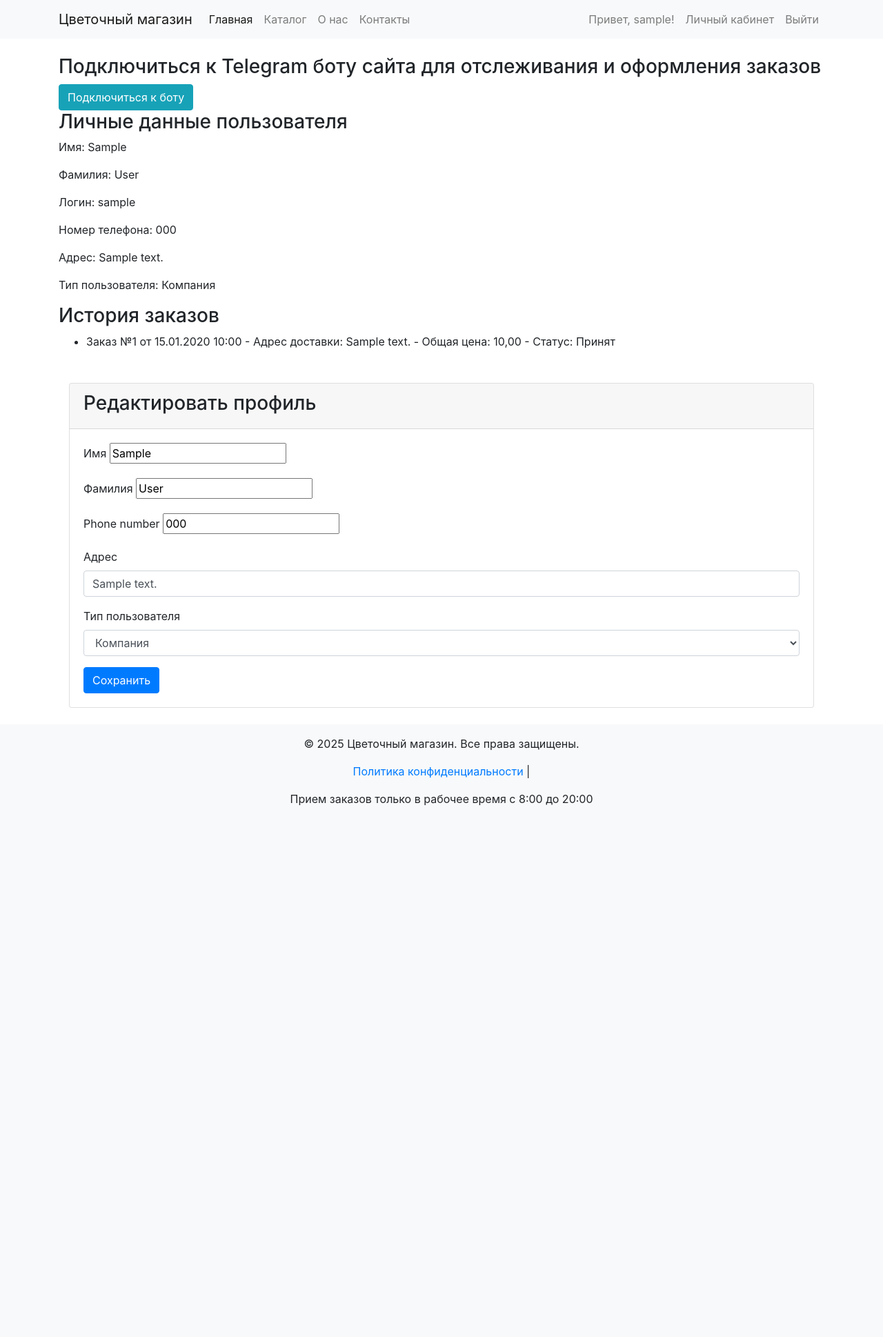
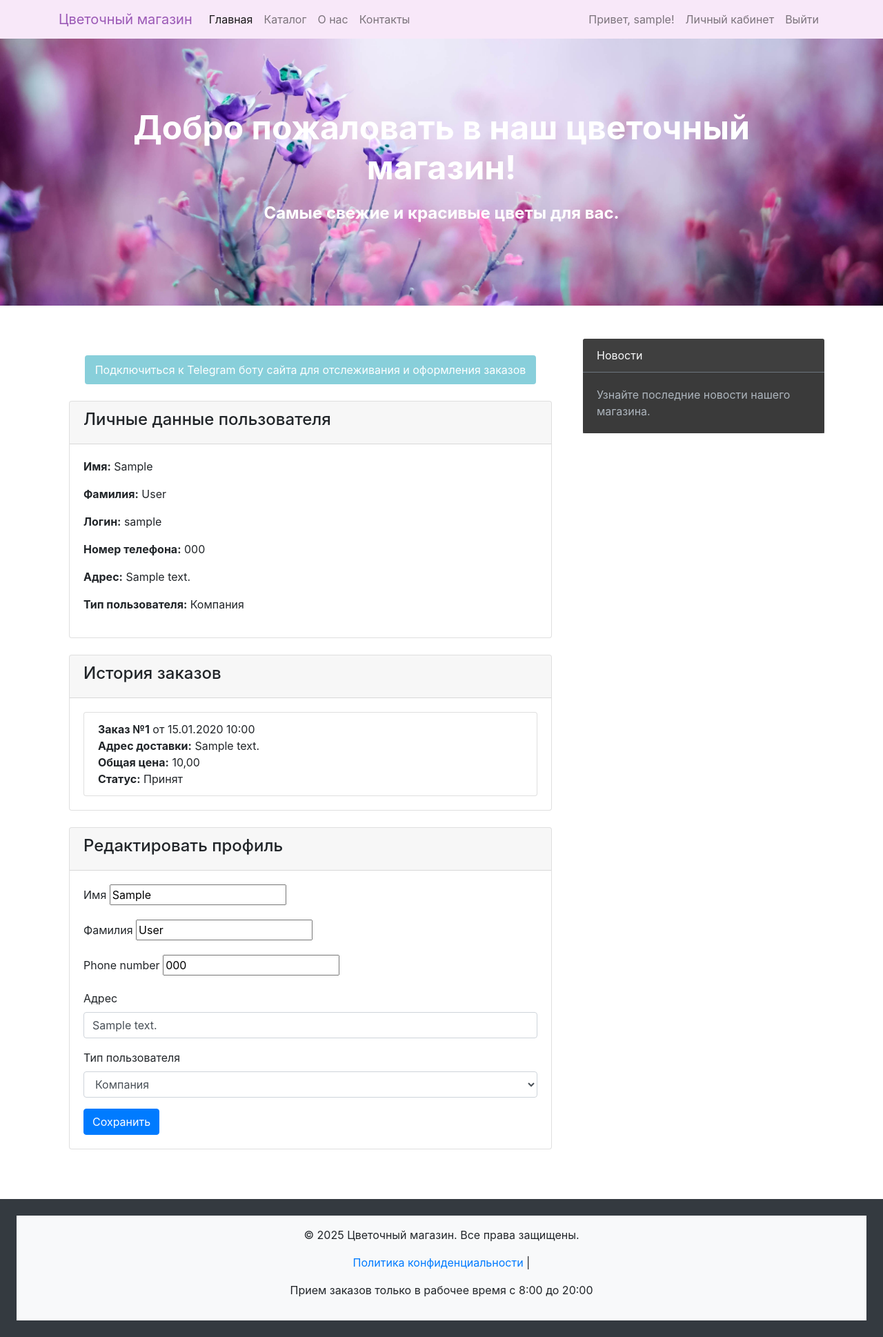
Before and after one commit to Sophiya-ai/FlowerDelivery, a Django app: page /order_history/ in a window 1280 px wide. Shown: the whole page at 69% size. Before the commit the page ends 1168 px from the top, so only its background shows below. Run offline with Django 5.2, Linux system fonts and the light colour scheme; a user stored in the database is signed in; tables that the repository leaves empty hold one stand-in row (values such as "Sample post"); some libraries are stand-ins or nearby versions.

Commit message:
style of the base and navbar

```diff
--- /dev/null
+++ b/website/static/shop/css/style.css
@@ -0,0 +1,99 @@
+/* Стилизация кнопки подключения к Telegram */
+.btn-bordered {
+    border-width: 3px; /* Толщина ободка */
+    border-style: solid;
+    border-color: #17a2b8;
+}
+
+.btn-blinking {
+    animation: blinking 1.5s infinite;
+}
+
+@keyframes blinking {
+    0%, 100% {
+        opacity: 1;
+    }
+    50% {
+        opacity: 0.5;
+    }
+}
+
+/* Стилизация главного экрана */
+.hero h1 {
+            font-size: 3rem;
+            margin-bottom: 20px;
+        }
+.hero p {
+            font-size: 1.5rem;
+        }
+
+/* Стилизация меню */
+.navbar-light {
+        background-color: #f8e8f9; /* Soft pink background */
+    }
+.navbar-light .navbar-brand,
+.navbar-light .nav-link {
+        color: #9b59b6; /* Violet color for text */
+    }
+.navbar-light .nav-link:hover {
+        color: #6c3483; /* Darker violet on hover */
+    }
+.navbar-light .navbar-toggler {
+        border-color: #9b59b6; /* Violet color for the toggler */
+    }
+
+/* используем один элемент `span` и два псевдоэлемента `::before` и `::after` для создания трех полосок,
+которые визуально напоминают иконку меню. Полоски располагаются на разных вертикальных уровнях
+(`top: 7px`, `top: 15px`, и `top: 23px`) внутри контейнера размером 30x30 пикселей.
+Цвет полосок задан с помощью `background-color` */
+.navbar-light .navbar-toggler-icon {
+    display: inline-block;
+    width: 30px;
+    height: 30px;
+    position: relative;
+}
+
+.navbar-light .navbar-toggler-icon::before,
+.navbar-light .navbar-toggler-icon::after,
+.navbar-light .navbar-toggler-icon span {
+    content: '';
+    display: block;
+    width: 100%;
+    height: 4px;
+    background-color: rgba(91, 44, 111, 1);
+    position: absolute;
+    left: 0;
+    transition: all 0.2s;
+}
+
+.navbar-light .navbar-toggler-icon::before {
+    top: 7px;
+}
+
+.navbar-light .navbar-toggler-icon span {
+    top: 15px;
+}
+
+.navbar-light .navbar-toggler-icon::after {
+    top: 23px;
+}
+
+/* Боковая панель главной страницы */
+.sidebar-card {
+    background-color: rgba(50, 50, 50, 0.8); /* Дымчатый фон */
+    color: #f8f9fa; /* Светлый текст */
+    border: none; /* Убираем стандартную границу */
+}
+
+.sidebar-card-header {
+    background-color: rgba(60, 60, 60, 0.9); /* Темный дымчатый цвет для заголовка */
+    border-bottom: 1px solid #6c757d; /* Легкая граница под заголовком */
+}
+
+.sidebar-card-body {
+    background-color: rgba(50, 50, 50, 0.8); /* Дымчатый фон для тела карты */
+}
+
+.sidebar-card-text {
+    color: #adb5bd; /* Светло-серый текст для контраста */
+}
--- a/website/templates/shop/base.html
+++ b/website/templates/shop/base.html
@@ -8,21 +8,54 @@
     <title>{% block title %}Цветочный магазин{% endblock %}</title>
     <link rel="stylesheet" href="https://stackpath.bootstrapcdn.com/bootstrap/4.5.2/css/bootstrap.min.css">
     <link rel="stylesheet" href="{% static 'shop/css/style.css' %}">
+    <style>
+        .hero {
+            background: url("{% static 'shop/img/flowers.jpg' %}") no-repeat center center;
+            background-size: cover;
+            color: white;
+            padding: 100px 0;
+            text-align: center;
+        }
+    </style>
 </head>
 <body>
     <header>
         {% include 'shop/repeated_fragments/navbar.html' %}
     </header>
 
-    <main class="container mt-4">
+    <section class="hero">
+        <div class="container">
+            <h1><strong>Добро пожаловать в наш цветочный магазин!</strong></h1>
+            <p><strong>Самые свежие и красивые цветы для вас.</strong></p>
+        </div>
+    </section>
+
+    <main class="container mt-5">
         {% include 'shop/repeated_fragments/messages.html' %}
 
-        {% block content %}
+        <div class="row">
 
-        {% endblock %}
+
+            <div class="col-md-8">
+                {% block content %}
+                {% endblock %}
+            </div>
+            <div class="col-md-4">
+                <!-- Боковая панель -->
+                <div class="card mb-4 sidebar-card">
+                    <div class="card-header sidebar-card-header">
+                        Новости
+                    </div>
+                    <div class="card-body sidebar-card-body">
+                        <p class="card-text sidebar-card-text">Узнайте последние новости нашего магазина.</p>
+                    </div>
+                </div>
+            </div>
+        </div>
+
     </main>
 
-    <footer class="mt-4">
+    <footer class="bg-dark text-black mt-5 p-4 text-center">
         {% include 'shop/repeated_fragments/footer.html' %}
     </footer>
 
@@ -30,5 +63,6 @@
     <script src="https://cdn.jsdelivr.net/npm/@popperjs/core@2.5.3/dist/umd/popper.min.js"></script>
     <script src="https://stackpath.bootstrapcdn.com/bootstrap/4.5.2/js/bootstrap.min.js"></script>
     <script src="{% static 'js/script.js' %}"></script>
+
 </body>
 </html>
--- a/website/templates/shop/order_history.html
+++ b/website/templates/shop/order_history.html
@@ -5,32 +5,38 @@
 {% endblock %}
 
 {% block content %}
-    <div>
-        <h3>Подключиться к Telegram боту сайта для отслеживания и оформления заказов</h3>
-        <a href="{{ telegram_bot_url }}" class="btn btn-info">Подключиться к боту</a>
+<div class="container mt-4">
+    <div class="text-center mb-4">
+    <a href="{{ telegram_bot_url }}" class="btn btn-info btn-blinking btn-bordered">Подключиться к Telegram боту сайта для отслеживания и оформления заказов</a>
     </div>
 
-    <div>
-        <h3>Личные данные пользователя</h3>
-        <p>Имя: {{ user.first_name }}</p>
-        <p>Фамилия: {{ user.last_name }}</p>
-        <p>Логин: {{ user.username }}</p>
-        <p>Номер телефона: {{ user.phone_number }}</p>
-        <p>Адрес: {{ user.address }}</p>
-        <p>Тип пользователя: {{ user.get_type_of_user_display }}</p> <!-- автоматический метод, создаваемый Django
-                                   для полей с choices, позволяющий отображать человекочитаемое значение вместо кода -->
+    <div class="card mb-4">
+        <div class="card-header">
+            <h4>Личные данные пользователя</h4>
+        </div>
+        <div class="card-body">
+            <p><strong>Имя:</strong> {{ user.first_name }}</p>
+            <p><strong>Фамилия:</strong> {{ user.last_name }}</p>
+            <p><strong>Логин:</strong> {{ user.username }}</p>
+            <p><strong>Номер телефона:</strong> {{ user.phone_number }}</p>
+            <p><strong>Адрес:</strong> {{ user.address }}</p>
+            <p><strong>Тип пользователя:</strong> {{ user.get_type_of_user_display }}</p>
+        </div>
     </div>
 
-    <div>
-        <h3>История заказов</h3>
+    <div class="card mb-4">
+        <div class="card-header">
+            <h4>История заказов</h4>
+        </div>
+        <div class="card-body">
             {% if order_history %}
-        <ul>
+            <ul class="list-group">
                 {% for order in order_history %}
-                <li>
-                    Заказ №{{ order.id }} от {{ order.order_date|date:"d.m.Y H:i" }} -
-                    Адрес доставки: {{ order.delivery_address }} -
-                    Общая цена: {{ order.total_price }} -
-                    Статус: {{ order.get_status_display }}
+                <li class="list-group-item">
+                    <strong>Заказ №{{ order.id }}</strong> от {{ order.order_date|date:"d.m.Y H:i" }}<br>
+                    <strong>Адрес доставки:</strong> {{ order.delivery_address }}<br>
+                    <strong>Общая цена:</strong> {{ order.total_price }}<br>
+                    <strong>Статус:</strong> {{ order.get_status_display }}
                 </li>
                 {% endfor %}
             </ul>
@@ -38,27 +44,21 @@
             <p>Нет истории заказов.</p>
             {% endif %}
         </div>
+    </div>
 
-    <div class="container mt-5">
-        <div class="card">
+    <div class="card mb-4">
         <div class="card-header">
-                <h3>Редактировать профиль</h3>
+            <h4>Редактировать профиль</h4>
         </div>
         <div class="card-body">
-                <form method="post"> <!-- можно указать здесь action указывает, куда будут перенаправляться данные,
-                    когда мы их отправим, и какая функция будет их обрабатывать. Можем указать action.
-                    Если его не указать, обрабатывать будет та же функция, которая открывает страницу
-
-                    Отлавливаем ошибку CSRF. Для прохождения проверки в начале формы
-                    (прямо под строкой <form method=”post”>) добавляем {% csrf_token %}-->
-
+            <form method="post">
                 {% csrf_token %}
                 {% for field in form %}
-                        <div class="form-group">
+                <div class="form-group mb-3">
                     <label for="{{ field.id_for_label }}">{{ field.label }}</label>
                     {{ field }}
                     {% if field.errors %}
-                                <div class="alert alert-danger">
+                    <div class="alert alert-danger mt-2">
                         {{ field.errors }}
                     </div>
                     {% endif %}
@@ -70,6 +70,4 @@
     </div>
 </div>
 
-
-
 {% endblock %}
--- a/website/templates/shop/repeated_fragments/navbar.html
+++ b/website/templates/shop/repeated_fragments/navbar.html
@@ -1,9 +1,8 @@
-<!-- web_app/templates/includes/navbar.html -->
-<nav class="navbar navbar-expand-lg navbar-light bg-light">
+<nav class="navbar navbar-expand-lg navbar-light">
     <div class="container">
         <a class="navbar-brand" href="{% url 'home' %}">Цветочный магазин</a>
         <button class="navbar-toggler" type="button" data-toggle="collapse" data-target="#navbarNav"
-                aria-controls="navbarNav" aria-expanded="false" aria-label="Toggle navigation">
+                aria-controls="navbarNav" aria-expanded="true" aria-label="Toggle navigation">
             <span class="navbar-toggler-icon"></span>
         </button>
         <div class="collapse navbar-collapse" id="navbarNav">
@@ -40,7 +39,6 @@
                         <a class="nav-link" href="{% url 'register' %}">Регистрация</a>
                     </li>
                 {% endif %}
-
             </ul>
         </div>
     </div>
```
Also changed, not shown: website/static/shop/img/flowers.jpg (added). Lines whose indentation alone changed are shown as unchanged.
